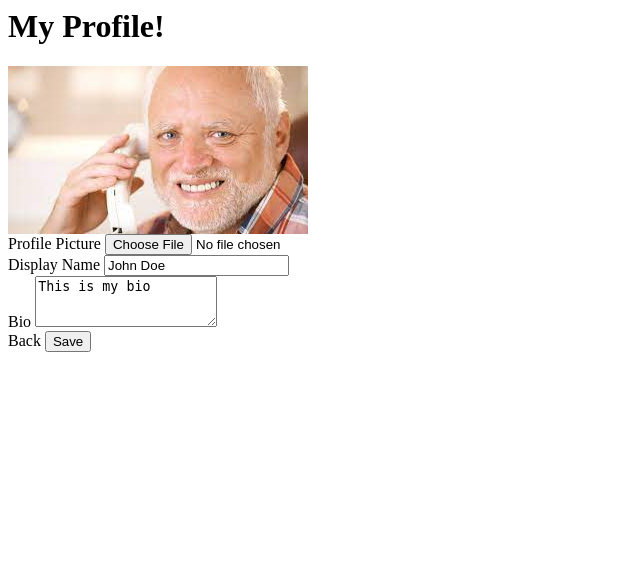
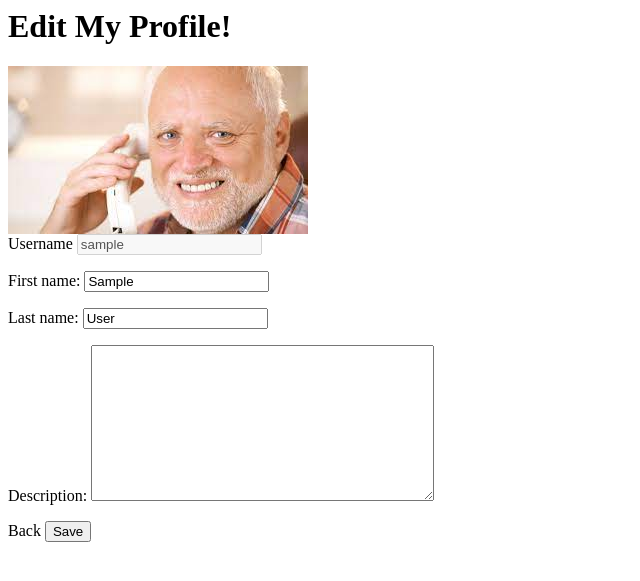
Before and after one commit to T-220-VLN2-H2/Code, a Django app: page /user/edit in a window 1280 px wide. Shown: the top 581 px of the page, without its empty margins (0-640 px from the left). Run offline with Django 4.2, Linux system fonts and the light colour scheme; the visitor is signed in with stand-in values (Sample User, id 1); data comes from the database, SQL or seed files in the repository.

Commit message:
profile functionality added and QOL changes

```diff
--- a/core/forms/user_form.py
+++ b/core/forms/user_form.py
@@ -1,5 +1,6 @@
 from django.forms import ModelForm, widgets
-from core.models.user import User, Profile
+from django.contrib.auth.models import User
+from core.models.user import Profile
 
 
 class UserCreateForm(ModelForm):
@@ -31,12 +32,20 @@ class UserCreateForm(ModelForm):
 class UserUpdateForm(ModelForm):
     class Meta:
         model = User
-        exclude = ["id", "user_name", "email", "password"]
+        fields = ["first_name", "last_name"]
+        # exclude = ["id", "user_name", "email", "password"]
         widgets = {
-            "name": widgets.TextInput(attrs={"class": "form-control"}),
-            "bio": widgets.TextInput(attrs={"class": "form-control"}),
+            "first_name": widgets.TextInput(attrs={"class": "form-control"}),
+            "last_name": widgets.TextInput(attrs={"class": "form-control"}),
         }
 
+class ProfileUpdateForm(ModelForm):
+    class Meta:
+        model = Profile
+        fields = ["description"]
+        widgets = {
+            "description": widgets.Textarea(attrs={"class": "form-control"}),
+        }
 
 class UserLoginForm(ModelForm):
     class Meta:
--- a/core/templates/user/edit.html
+++ b/core/templates/user/edit.html
@@ -1,21 +1,14 @@
 {% extends 'base.html' %} {% block content %}
-<h1 class="m-5">My Profile!</h1>
+<h1 class="m-5">Edit My Profile!</h1>
 
 <img src="../../static/images/profile.jpg" class="img-thumbnail" alt="..." />
-<form>
-    <div class="mb-3">
-        <label for="formFile" class="form-label">Profile Picture</label>
-        <input class="form-control" type="file" id="formFile" />
-    </div>
-    <div class="mb-3">
-        <label for="exampleFormControlInput1" class="form-label">Display Name</label>
-        <input type="text" class="form-control" id="exampleFormControlInput1" value="John Doe" />
-    </div>
-    <div class="mb-3">
-        <label for="exampleFormControlTextarea1" class="form-label">Bio</label>
-        <textarea class="form-control" id="exampleFormControlTextarea1" rows="3">This is my bio</textarea>
-    </div>
-    <a class="btn btn-secondary" href="/user" role="button">Back</a>
+<form action="" method="post">
+    {% csrf_token %}
+    <label for="username" class="form-label">Username</label>
+    <input class="form-control" id="username" type="text" name="username" value="{{ user }}" disabled>
+    {{ user_form.as_p }}
+    {{ profile_form.as_p }}
+    <a class="btn btn-secondary" href="{% url "user_home" %}" role="button">Back</a>
     <button type="submit" class="btn btn-primary">Save</button>
 </form>
 {% endblock %}
--- a/core/views/user.py
+++ b/core/views/user.py
@@ -2,19 +2,26 @@ from django.shortcuts import render, redirect
 from django.contrib.auth.decorators import login_required
 from core.services.category_service import CategoryService
 from core.services.item_service import ItemService
+from core.services.bid_service import BidService
+from core.services.user_service import UserService
+from core.forms.user_form import UserUpdateForm, ProfileUpdateForm
+from django.http import HttpResponseRedirect
+from django.urls import reverse
+
 from .data import (
     user,
     ratings,
     user_messages,
 )
 
+user_service = UserService()
 cat_service = CategoryService()
 item_service = ItemService()
 folder_path = "../templates/user"
 
 
 ctx = {
-    "ratings": ratings,
+    "ratings": ratings[:7],
     "items": item_service.get_all_items(),
     "user_messages": user_messages,
 }
@@ -23,17 +30,32 @@ ctx = {
 @login_required
 def home(request):
     ctx["user"] = request.user
+    ctx["items"] = item_service.get_sale_items(request.user.id)[:7]
     return render(request, f"{folder_path}/index.html", context=ctx)
 
 
 @login_required
 def edit(request):
     ctx["user"] = request.user
+    if request.method == "POST":
+        user_form = UserUpdateForm(request.POST, instance=request.user)
+        profile_form = ProfileUpdateForm(request.POST, instance=request.user.profile)
+        if user_form.is_valid() and profile_form.is_valid():
+            user_form.save()
+            profile_form.save()
+
+        return HttpResponseRedirect(reverse("user_home"))
+    else:
+        ctx["user_form"] = UserUpdateForm(initial={"first_name": request.user.first_name, "last_name": request.user.last_name})
+        ctx["profile_form"] = ProfileUpdateForm(initial={"description": request.user.profile.description})
     return render(request, f"{folder_path}/edit.html", context=ctx)
 
 
 @login_required
 def profile(request, id):
+    target_user = user_service.get_user_info(id)
+    ctx["items"] = item_service.get_sale_items(target_user.id)[:7]
+    ctx["target_user"] = target_user
     ctx["user"] = request.user
     return render(request, f"{folder_path}/user.html", context=ctx)
 
```
Also changed, not shown: core/services/user_service.py (+9 -10 lines), core/templates/user/index.html (+12 -7 lines), core/templates/user/user.html (+15 -9 lines).
